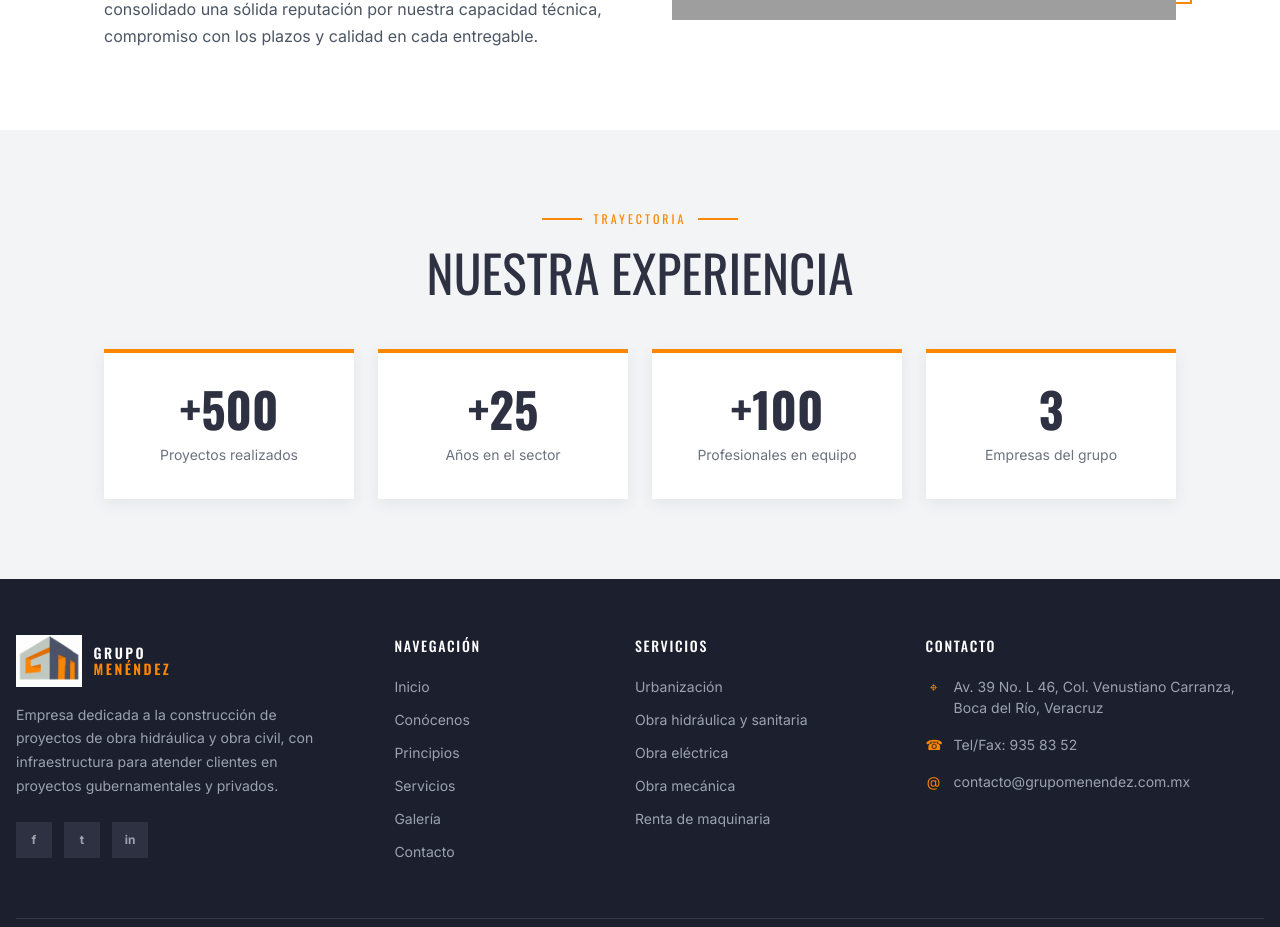
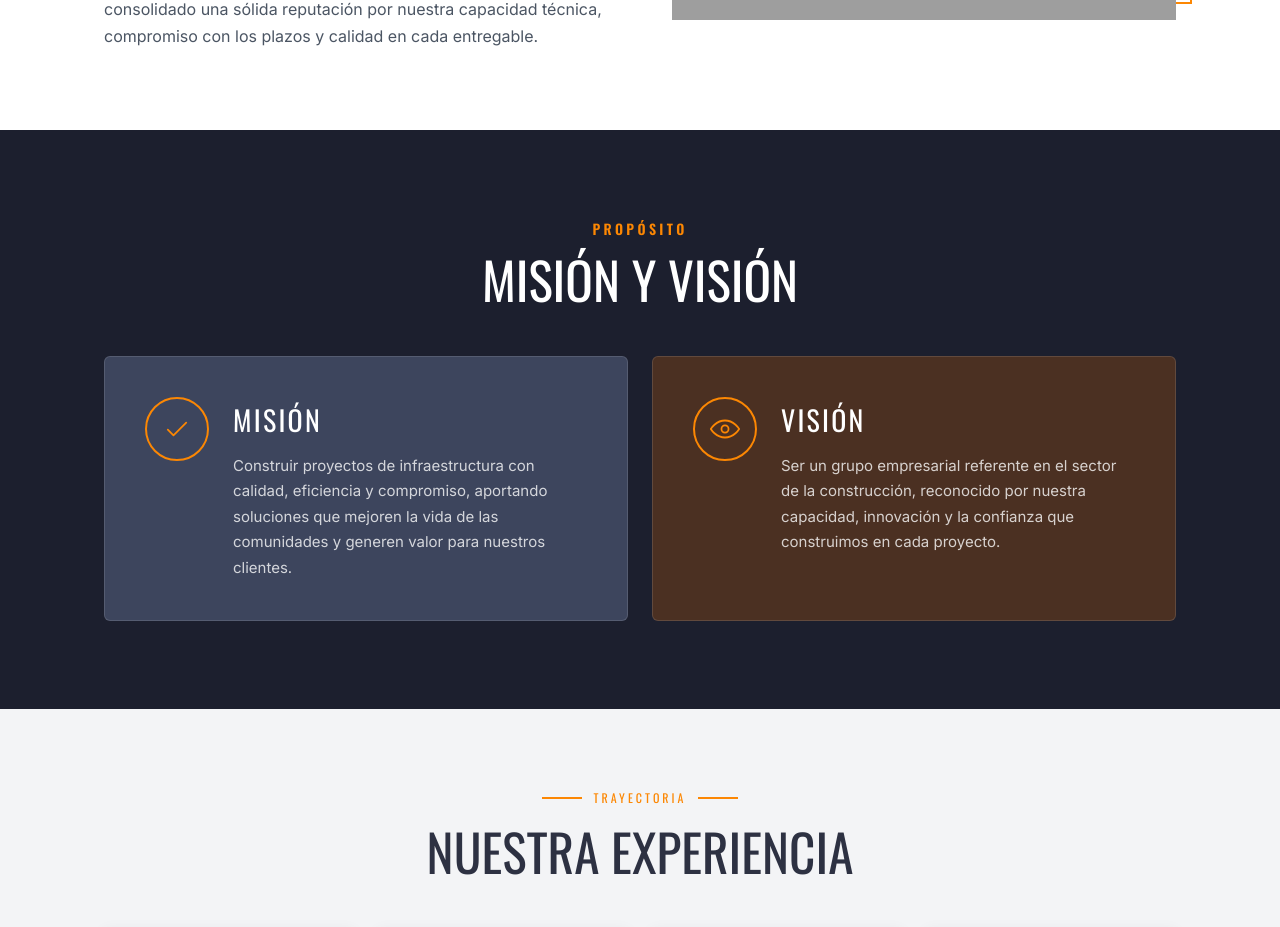
Before and after one commit to LaLIto3478/grupo_menendez, an Angular app in the folder GrupoMenendez/: page /conocenos in a window 1280 px wide. Shown: the part 795-1722 px from the top of the page. Built offline with nearby package versions, Linux system fonts and the light colour scheme; grey boxes are pictures that could not be loaded.

Commit message:
feat: T-09: Componentes de Propósito (Misión y Visión)

```diff
--- a/GrupoMenendez/src/app/pages/conocenos/conocenos.component.css
+++ b/GrupoMenendez/src/app/pages/conocenos/conocenos.component.css
@@ -167,6 +167,100 @@
   margin-top: 4px;
 }
 
+.purpose-section {
+  background: #1c1f2e;
+  color: #ffffff;
+  padding: 88px 0;
+}
+
+.purpose-section__container {
+  margin: 0 auto;
+  max-width: 1120px;
+  padding: 0 24px;
+}
+
+.purpose-section__heading {
+  margin-bottom: 48px;
+}
+
+.purpose-section__eyebrow {
+  color: #fc8703;
+  font-family: 'Oswald', sans-serif;
+  font-size: 14px;
+  font-weight: 600;
+  letter-spacing: 0.24em;
+  margin: 0 0 12px;
+}
+
+.purpose-section h2 {
+  color: #ffffff;
+  font-family: 'Oswald', sans-serif;
+  font-size: clamp(36px, 4vw, 52px);
+  line-height: 1.1;
+  margin: 0;
+}
+
+.purpose-grid {
+  align-items: stretch;
+  display: grid;
+  gap: 24px;
+  grid-template-columns: repeat(2, minmax(0, 1fr));
+}
+
+.purpose-card {
+  align-items: flex-start;
+  border: 1px solid rgba(255, 255, 255, 0.12);
+  border-radius: 6px;
+  display: flex;
+  gap: 24px;
+  min-height: 260px;
+  padding: 40px;
+}
+
+.purpose-card--mission {
+  background: #3d455d;
+}
+
+.purpose-card--vision {
+  background: #4b3022;
+}
+
+.purpose-card__icon {
+  align-items: center;
+  border: 2px solid #fc8703;
+  border-radius: 50%;
+  color: #fc8703;
+  display: flex;
+  flex: 0 0 64px;
+  height: 64px;
+  justify-content: center;
+}
+
+.purpose-card__icon svg {
+  fill: none;
+  height: 34px;
+  stroke: currentColor;
+  stroke-linecap: round;
+  stroke-linejoin: round;
+  stroke-width: 2.5;
+  width: 34px;
+}
+
+.purpose-card h3 {
+  color: #ffffff;
+  font-family: 'Oswald', sans-serif;
+  font-size: 28px;
+  letter-spacing: 0.08em;
+  margin: 2px 0 12px;
+}
+
+.purpose-card p {
+  color: rgba(255, 255, 255, 0.78);
+  font-size: 15px;
+  line-height: 1.7;
+  margin: 0;
+}
+
 .experience-section {
   background: #f3f4f6;
   padding: 80px 0;
@@ -240,6 +334,23 @@
     left: 16px;
   }
 
+  .purpose-section {
+    padding: 64px 0;
+  }
+
+  .purpose-section__heading {
+    margin-bottom: 36px;
+  }
+
+  .purpose-grid {
+    grid-template-columns: 1fr;
+  }
+
+  .purpose-card {
+    min-height: 0;
+    padding: 32px 24px;
+  }
+
   .experience-section {
     padding: 64px 0;
   }
--- a/GrupoMenendez/src/app/pages/conocenos/conocenos.component.html
+++ b/GrupoMenendez/src/app/pages/conocenos/conocenos.component.html
@@ -46,6 +46,50 @@
     </div>
   </section>
 
+  <section class="purpose-section" aria-labelledby="purpose-title">
+    <div class="purpose-section__container">
+      <div class="section-heading purpose-section__heading">
+        <p class="purpose-section__eyebrow">PROPÓSITO</p>
+        <h2 id="purpose-title">MISIÓN Y VISIÓN</h2>
+      </div>
+
+      <div class="purpose-grid">
+        <article class="purpose-card purpose-card--mission">
+          <div class="purpose-card__icon" aria-hidden="true">
+            <svg viewBox="0 0 48 48" role="img">
+              <path d="m11 25 8 8 18-18" />
+            </svg>
+          </div>
+          <div>
+            <h3>MISIÓN</h3>
+            <p>
+              Construir proyectos de infraestructura con calidad, eficiencia y
+              compromiso, aportando soluciones que mejoren la vida de las
+              comunidades y generen valor para nuestros clientes.
+            </p>
+          </div>
+        </article>
+
+        <article class="purpose-card purpose-card--vision">
+          <div class="purpose-card__icon" aria-hidden="true">
+            <svg viewBox="0 0 48 48" role="img">
+              <path d="M4 24s7-12 20-12 20 12 20 12-7 12-20 12S4 24 4 24Z" />
+              <circle cx="24" cy="24" r="5" />
+            </svg>
+          </div>
+          <div>
+            <h3>VISIÓN</h3>
+            <p>
+              Ser un grupo empresarial referente en el sector de la
+              construcción, reconocido por nuestra capacidad, innovación y la
+              confianza que construimos en cada proyecto.
+            </p>
+          </div>
+        </article>
+      </div>
+    </div>
+  </section>
+
   <section class="experience-section" aria-labelledby="experience-title">
     <div class="experience-section__container">
       <div class="section-heading">
```
